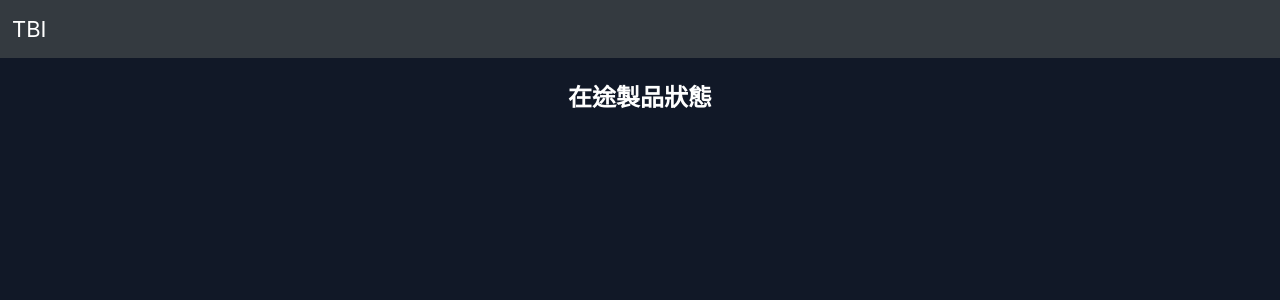
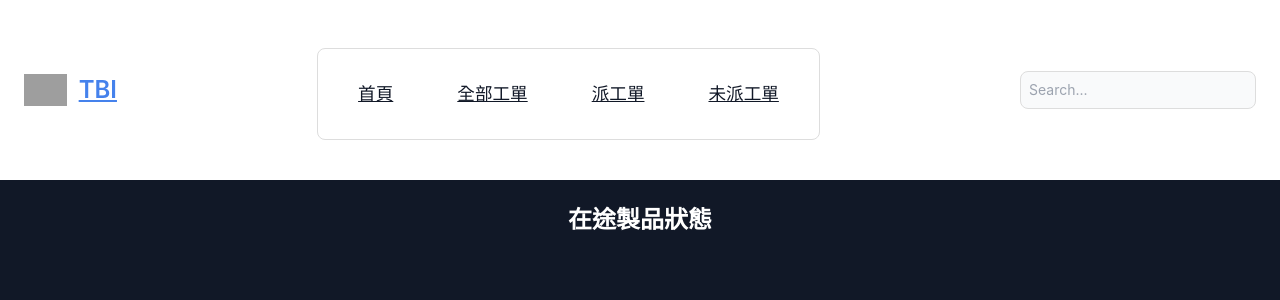
Before and after one commit to weihung0831/request_py, a Flask app: page /home in a window 1280 px wide. Shown: the top 300 px of the page. Run offline with Flask 3, Linux system fonts and the light colour scheme; style sheets or scripts are compiled from the project's sources; parts of the project's set-up code (start-up, migrations or seed data) failed here and were passed over; some libraries are stand-ins or nearby versions; grey boxes are pictures that could not be loaded.

Commit message:
update:rewrite nav.html UI use Tailwind css and flowbite

```diff
--- a/templates/nav.html
+++ b/templates/nav.html
@@ -1,34 +1,60 @@
-<nav class="navbar navbar-expand-lg bg-dark" data-bs-theme="dark">
-  <div class="container-fluid">
-    <a class="navbar-brand" href="/">TBI</a>
-    <button
-      class="navbar-toggler"
-      type="button"
-      data-bs-toggle="collapse"
-      data-bs-target="#navbarColor02"
-      aria-controls="navbarColor02"
-      aria-expanded="false"
-      aria-label="Toggle navigation"
-    >
-      <span class="navbar-toggler-icon"></span>
-    </button>
-    <div class="collapse navbar-collapse" id="navbarColor02">
-      <ul class="navbar-nav me-auto">
-        <li class="nav-item">
-          <a class="nav-link active" href="/home">Home</a>
+<nav class="bg-white border-gray-200 dark:bg-gray-900">
+  <div class="max-w-screen-xl flex flex-wrap items-center justify-between mx-auto p-4">
+    <a href="/" class="flex items-center space-x-3 rtl:space-x-reverse">
+      <img src="https://flowbite.com/docs/images/logo.svg" class="h-8" alt="Flowbite Logo" />
+      <span class="self-center text-2xl font-semibold whitespace-nowrap dark:text-white">TBI</span>
+    </a>
+    <div class="flex md:order-2">
+      <button type="button" data-collapse-toggle="navbar-search" aria-controls="navbar-search" aria-expanded="false"
+        class="md:hidden text-gray-500 dark:text-gray-400 hover:bg-gray-100 dark:hover:bg-gray-700 focus:outline-none focus:ring-4 focus:ring-gray-200 dark:focus:ring-gray-700 rounded-lg text-sm p-2.5 me-1">
+        <svg class="w-5 h-5" aria-hidden="true" xmlns="http://www.w3.org/2000/svg" fill="none" viewBox="0 0 20 20">
+          <path stroke="currentColor" stroke-linecap="round" stroke-linejoin="round" stroke-width="2"
+            d="m19 19-4-4m0-7A7 7 0 1 1 1 8a7 7 0 0 1 14 0Z" />
+        </svg>
+        <span class="sr-only">Search</span>
+      </button>
+      <div class="relative hidden md:block">
+        <div class="absolute inset-y-0 start-0 flex items-center ps-3 pointer-events-none"></div>
+        <input type="text" id="search-navbar"
+          class="block w-full p-2 ps-10 text-sm text-gray-900 border border-gray-300 rounded-lg bg-gray-50 focus:ring-blue-500 focus:border-blue-500 dark:bg-gray-700 dark:border-gray-600 dark:placeholder-gray-400 dark:text-white dark:focus:ring-blue-500 dark:focus:border-blue-500"
+          placeholder="Search..." />
+      </div>
+      <button data-collapse-toggle="navbar-search" type="button"
+        class="inline-flex items-center p-2 w-10 h-10 justify-center text-sm text-gray-500 rounded-lg md:hidden hover:bg-gray-100 focus:outline-none focus:ring-2 focus:ring-gray-200 dark:text-gray-400 dark:hover:bg-gray-700 dark:focus:ring-gray-600"
+        aria-controls="navbar-search" aria-expanded="false">
+        <span class="sr-only">Open main menu</span>
+        <svg class="w-5 h-5" aria-hidden="true" xmlns="http://www.w3.org/2000/svg" fill="none" viewBox="0 0 17 14">
+          <path stroke="currentColor" stroke-linecap="round" stroke-linejoin="round" stroke-width="2"
+            d="M1 1h15M1 7h15M1 13h15" />
+        </svg>
+      </button>
+    </div>
+    <div class="items-center justify-between hidden w-full md:flex md:w-auto md:order-1" id="navbar-search">
+      <div class="relative mt-3 md:hidden">
+        <div class="absolute inset-y-0 start-0 flex items-center ps-3 pointer-events-none"></div>
+        <input type="text" id="search-navbar"
+          class="block w-full p-2 ps-10 text-sm text-gray-900 border border-gray-300 rounded-lg bg-gray-50 focus:ring-blue-500 focus:border-blue-500 dark:bg-gray-700 dark:border-gray-600 dark:placeholder-gray-400 dark:text-white dark:focus:ring-blue-500 dark:focus:border-blue-500"
+          placeholder="Search..." />
+      </div>
+      <ul
+        class="flex flex-col p-4 md:p-0 mt-4 font-medium border border-gray-100 rounded-lg bg-gray-50 md:space-x-8 rtl:space-x-reverse md:flex-row md:mt-0 md:border-0 md:bg-white dark:bg-gray-800 md:dark:bg-gray-900 dark:border-gray-700">
+        <li>
+          <a href="/home"
+            class="block py-2 px-3 text-gray-900 rounded hover:bg-gray-100 md:hover:bg-transparent md:hover:text-blue-700 md:p-0 md:dark:hover:text-blue-500 dark:text-white dark:hover:bg-gray-700 dark:hover:text-white md:dark:hover:bg-transparent dark:border-gray-700">首頁</a>
         </li>
-        <li class="nav-item">
-          <a class="nav-link" href="/work_order">全部工單</a>
+        <li>
+          <a href="/work_order"
+            class="block py-2 px-3 text-gray-900 rounded hover:bg-gray-100 md:hover:bg-transparent md:hover:text-blue-700 md:p-0 md:dark:hover:text-blue-500 dark:text-white dark:hover:bg-gray-700 dark:hover:text-white md:dark:hover:bg-transparent dark:border-gray-700">全部工單</a>
         </li>
-        <li class="nav-item">
-          <a class="nav-link" href="/dispatch_work_order">派工單</a>
+        <li>
+          <a href="/dispatch_work_order"
+            class="block py-2 px-3 text-gray-900 rounded hover:bg-gray-100 md:hover:bg-transparent md:hover:text-blue-700 md:p-0 dark:text-white md:dark:hover:text-blue-500 dark:hover:bg-gray-700 dark:hover:text-white md:dark:hover:bg-transparent dark:border-gray-700">派工單</a>
         </li>
-        <li class="nav-item">
-          <a class="nav-link" href="not_dispatch_work_order">未派工單</a>
+        <li>
+          <a href="/not_dispatch_work_order"
+            class="block py-2 px-3 text-gray-900 rounded hover:bg-gray-100 md:hover:bg-transparent md:hover:text-blue-700 md:p-0 dark:text-white md:dark:hover:text-blue-500 dark:hover:bg-gray-700 dark:hover:text-white md:dark:hover:bg-transparent dark:border-gray-700">未派工單</a>
         </li>
       </ul>
     </div>
   </div>
 </nav>
-
-<script src="../static/js/bootstrap.bundle.min.js"></script>
```
